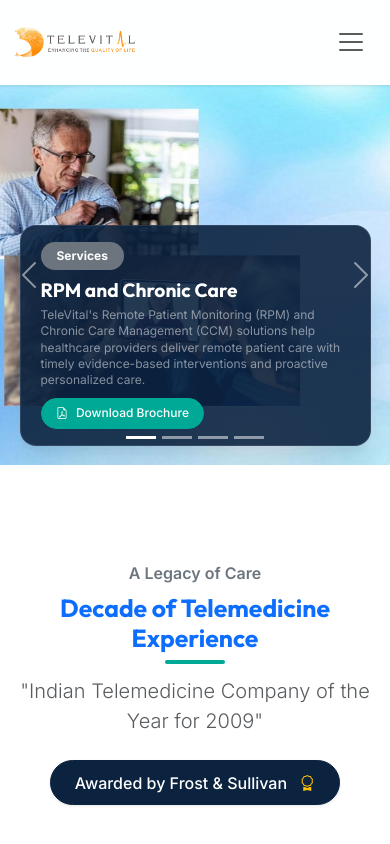
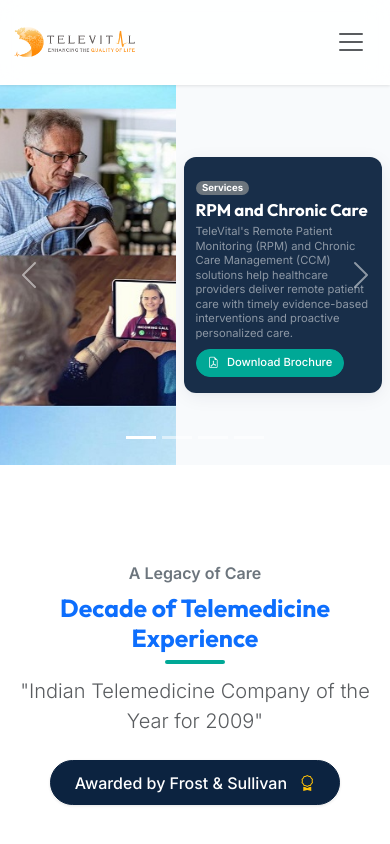
Before and after one commit to nishmitham2026-sys/Televital_website, a React (Vite) app: page /#/ in a window 390 px wide. Shown: the top 844 px of the page. Built offline with nearby package versions, Linux system fonts and the light colour scheme.

Commit message:
Implement split side-by-side layout on mobile for first 3 slides

```diff
--- a/src/index.css
+++ b/src/index.css
@@ -381,53 +381,109 @@
 
 /* Mobile Responsive Overrides for Hero Carousel and Caption Cards */
 @media (max-width: 767.98px) {
-  .carousel-item {
+  /* Target active or transitioning slides to maintain standard carousel transitions */
+  .slide-left-img.active,
+  .slide-left-img.carousel-item-next,
+  .slide-left-img.carousel-item-prev,
+  .slide-right-img.active,
+  .slide-right-img.carousel-item-next,
+  .slide-right-img.carousel-item-prev {
+    display: flex !important;
     height: 380px !important;
+    align-items: center !important;
   }
 
-  .carousel-caption {
-    left: 5% !important;
-    right: 5% !important;
-    bottom: 5% !important;
-    width: 90% !important;
-    padding: 0 !important;
+  .slide-left-img {
+    flex-direction: row !important;
   }
 
-  .carousel-overlay-card {
-    padding: 1rem 1.25rem !important;
-    max-width: 100% !important;
-    border-radius: 16px !important;
-    background: rgba(12, 35, 64, 0.9) !important;
+  .slide-right-img {
+    flex-direction: row-reverse !important;
   }
 
+  /* Split layout image rules */
+  .slide-left-img img,
+  .slide-right-img img {
+    position: relative !important;
+    width: 45% !important;
+    height: 100% !important;
+    object-fit: cover !important;
+    flex-shrink: 0 !important;
+  }
+
+  /* Split layout text container rules */
+  .slide-left-img .container,
+  .slide-right-img .container {
+    position: relative !important;
+    width: 55% !important;
+    height: 100% !important;
+    left: auto !important;
+    right: auto !important;
+    top: auto !important;
+    bottom: auto !important;
+    transform: none !important;
+    margin: 0 !important;
+    padding: 0 !important;
+    display: flex !important;
+    align-items: center !important;
+    justify-content: center !important;
+    flex-shrink: 0 !important;
+  }
+
+  .slide-left-img .carousel-caption,
+  .slide-right-img .carousel-caption {
+    position: static !important;
+    width: 100% !important;
+    padding: 0.5rem !important;
+    margin: 0 !important;
+  }
+
+  .slide-left-img .carousel-overlay-card,
+  .slide-right-img .carousel-overlay-card {
+    padding: 1rem 0.75rem !important;
+    max-width: 100% !important;
+    border-radius: 12px !important;
+    background: rgba(12, 35, 64, 0.95) !important;
+    border: none !important;
+    box-shadow: var(--shadow-md) !important;
+    text-align: left !important;
+  }
+
+  /* Compact text styling inside caption cards */
   .carousel-overlay-card h1 {
-    font-size: 1.2rem !important;
-    margin-bottom: 0.3rem !important;
+    font-size: 1.05rem !important;
+    margin-bottom: 0.25rem !important;
+    line-height: 1.25 !important;
+  }
+
+  .carousel-overlay-card p {
+    font-size: 0.7rem !important;
+    margin-bottom: 0.5rem !important;
     line-height: 1.3 !important;
   }
 
-  .carousel-overlay-card p {
-    font-size: 0.75rem !important;
-    margin-bottom: 0.6rem !important;
-    line-height: 1.35 !important;
+  .carousel-overlay-card .btn {
+    padding: 0.3rem 0.7rem !important;
+    font-size: 0.7rem !important;
   }
 
-  .carousel-overlay-card .btn {
-    padding: 0.35rem 0.9rem !important;
-    font-size: 0.75rem !important;
+  .carousel-overlay-card .badge {
+    font-size: 0.6rem !important;
+    padding: 0.15rem 0.4rem !important;
+    margin-bottom: 0.25rem !important;
   }
 
   /* Focus the primary subject of the landscape images on mobile */
   .carousel-img-1 {
-    object-position: 25% center !important;
+    object-position: 20% center !important; /* Focuses the BP checking & patient on left */
   }
   .carousel-img-2 {
-    object-position: 75% center !important;
+    object-position: 15% center !important; /* Focuses the nurse holding a tablet on left */
   }
   .carousel-img-3 {
-    object-position: center center !important;
+    object-position: 25% center !important; /* Focuses the Earth globe on left */
   }
   .carousel-img-4 {
-    object-position: 80% center !important;
+    object-position: 80% center !important; /* Focuses the African child on right */
   }
 }
--- a/src/pages/Home.jsx
+++ b/src/pages/Home.jsx
@@ -34,7 +34,7 @@
 
         <div class="carousel-inner">
           {/* Slide 1 */}
-          <div class="carousel-item active" style={{ height: '550px' }}>
+          <div class="carousel-item active slide-left-img" style={{ height: '550px' }}>
             <img src={window.getAssetPath(`images/RPM_2.jpg`)} class="d-block w-100 h-100 object-fit-cover carousel-img-1" alt="RPM and CCM" />
             <div class="container h-100 position-absolute top-0 start-50 translate-middle-x">
               <div class="carousel-caption text-start" style={{ bottom: '15%', right: '12px', left: 'auto' }}>
@@ -53,7 +53,7 @@
           </div>
 
           {/* Slide 2 */}
-          <div class="carousel-item" style={{ height: '550px' }}>
+          <div class="carousel-item slide-left-img" style={{ height: '550px' }}>
             <img src={window.getAssetPath(`images/televital-1.jpg`)} class="d-block w-100 h-100 object-fit-cover carousel-img-2" alt="Remote Anesthesia" />
             <div class="container h-100 position-absolute top-0 start-50 translate-middle-x">
               <div class="carousel-caption text-start" style={{ bottom: '15%', right: '12px', left: 'auto' }}>
@@ -72,7 +72,7 @@
           </div>
 
           {/* Slide 3 */}
-          <div class="carousel-item" style={{ height: '550px' }}>
+          <div class="carousel-item slide-left-img" style={{ height: '550px' }}>
             <img src={window.getAssetPath(`images/tv-slider-2.jpg`)} class="d-block w-100 h-100 object-fit-cover carousel-img-3" alt="ISRO Network" />
             <div class="container h-100 position-absolute top-0 start-50 translate-middle-x">
               <div class="carousel-caption text-start" style={{ bottom: '15%', right: '12px', left: 'auto' }}>
@@ -91,7 +91,7 @@
           </div>
 
           {/* Slide 4 */}
-          <div class="carousel-item" style={{ height: '550px' }}>
+          <div class="carousel-item slide-right-img" style={{ height: '550px' }}>
             <img src={window.getAssetPath(`images/tv-slider-3.jpg`)} class="d-block w-100 h-100 object-fit-cover carousel-img-4" alt="PAN African Network" />
             <div class="container h-100 position-absolute top-0 start-50 translate-middle-x">
               <div class="carousel-caption text-start" style={{ bottom: '15%', left: '12px', right: 'auto' }}>
```
